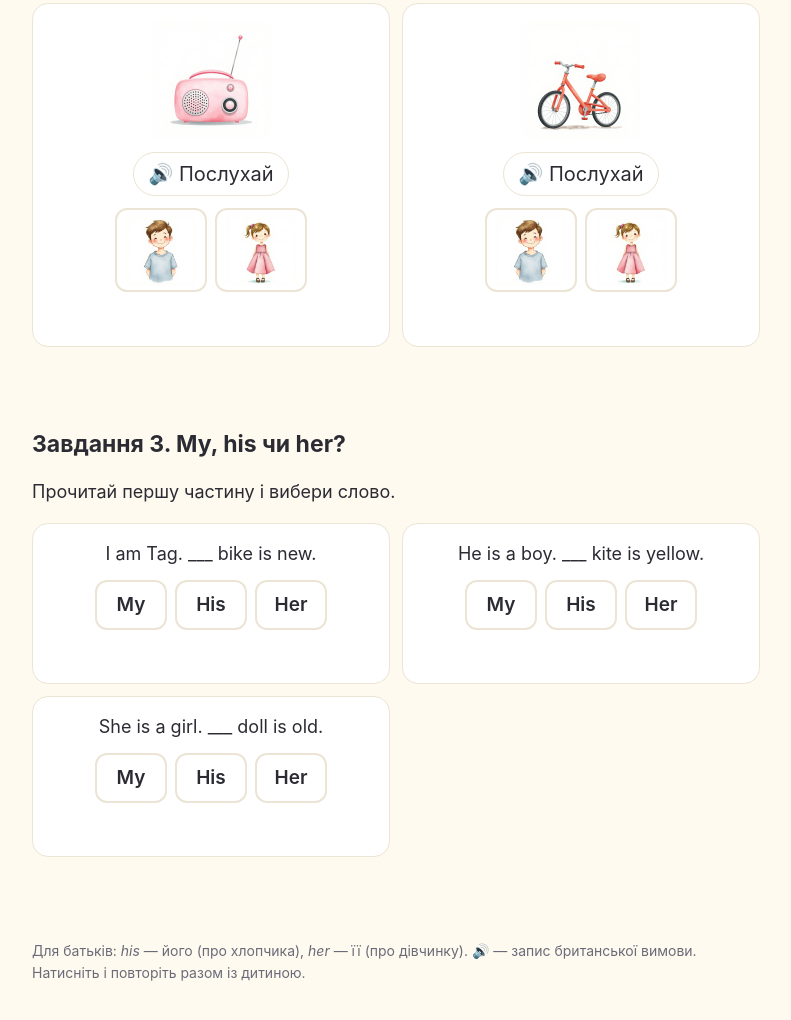
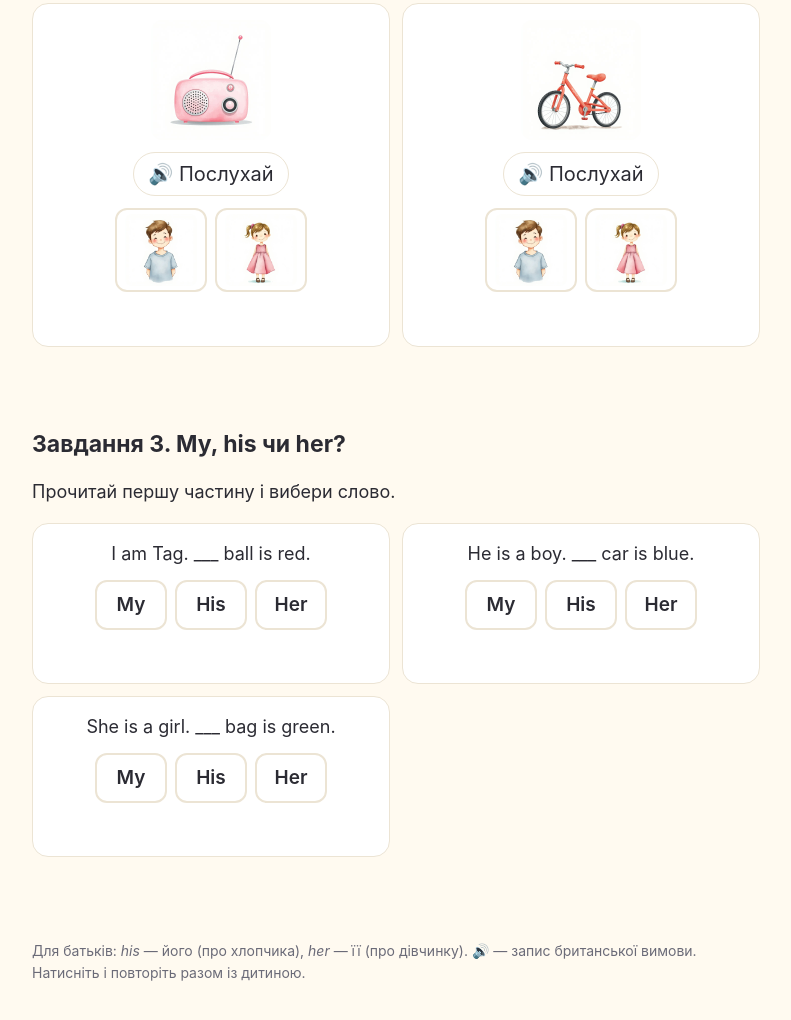
Before and after one commit to english-with-oleksandr/english-with-oleksandr.github.io, a plain HTML site: page his-and-her/index.html in a window 1280 px wide. Shown: the part 2522-3542 px from the top of the page, without its empty margins (244-1035 px from the left). Drawn offline with Linux system fonts and the light colour scheme.

Commit message:
his-and-her: завдання 3 без речень із робочого зошита
Co-Authored-By: Claude Opus 5.5 <noreply@anthropic.com>

```diff
--- a/his-and-her/index.html
+++ b/his-and-her/index.html
@@ -118,18 +118,18 @@
 <h2>Завдання 3. My, his чи her?</h2>
 <p>Прочитай першу частину і вибери слово.</p>
 <div class="quiz">
-  <div class="card q" data-answer="I am Tag. My bike is new.">
-    <div class="ask" lang="en">I am Tag. ___ bike is new.</div>
+  <div class="card q" data-answer="I am Tag. My ball is red.">
+    <div class="ask" lang="en">I am Tag. ___ ball is red.</div>
     <div class="choices"><button class="choice word" lang="en" data-ok>My</button><button class="choice word" lang="en">His</button><button class="choice word" lang="en">Her</button></div>
     <div class="result"></div>
   </div>
-  <div class="card q" data-answer="He is a boy. His kite is yellow.">
-    <div class="ask" lang="en">He is a boy. ___ kite is yellow.</div>
+  <div class="card q" data-answer="He is a boy. His car is blue.">
+    <div class="ask" lang="en">He is a boy. ___ car is blue.</div>
     <div class="choices"><button class="choice word" lang="en">My</button><button class="choice word" lang="en" data-ok>His</button><button class="choice word" lang="en">Her</button></div>
     <div class="result"></div>
   </div>
-  <div class="card q" data-answer="She is a girl. Her doll is old.">
-    <div class="ask" lang="en">She is a girl. ___ doll is old.</div>
+  <div class="card q" data-answer="She is a girl. Her bag is green.">
+    <div class="ask" lang="en">She is a girl. ___ bag is green.</div>
     <div class="choices"><button class="choice word" lang="en">My</button><button class="choice word" lang="en">His</button><button class="choice word" lang="en" data-ok>Her</button></div>
     <div class="result"></div>
   </div>
```
Also changed, not shown: 3 other files.
